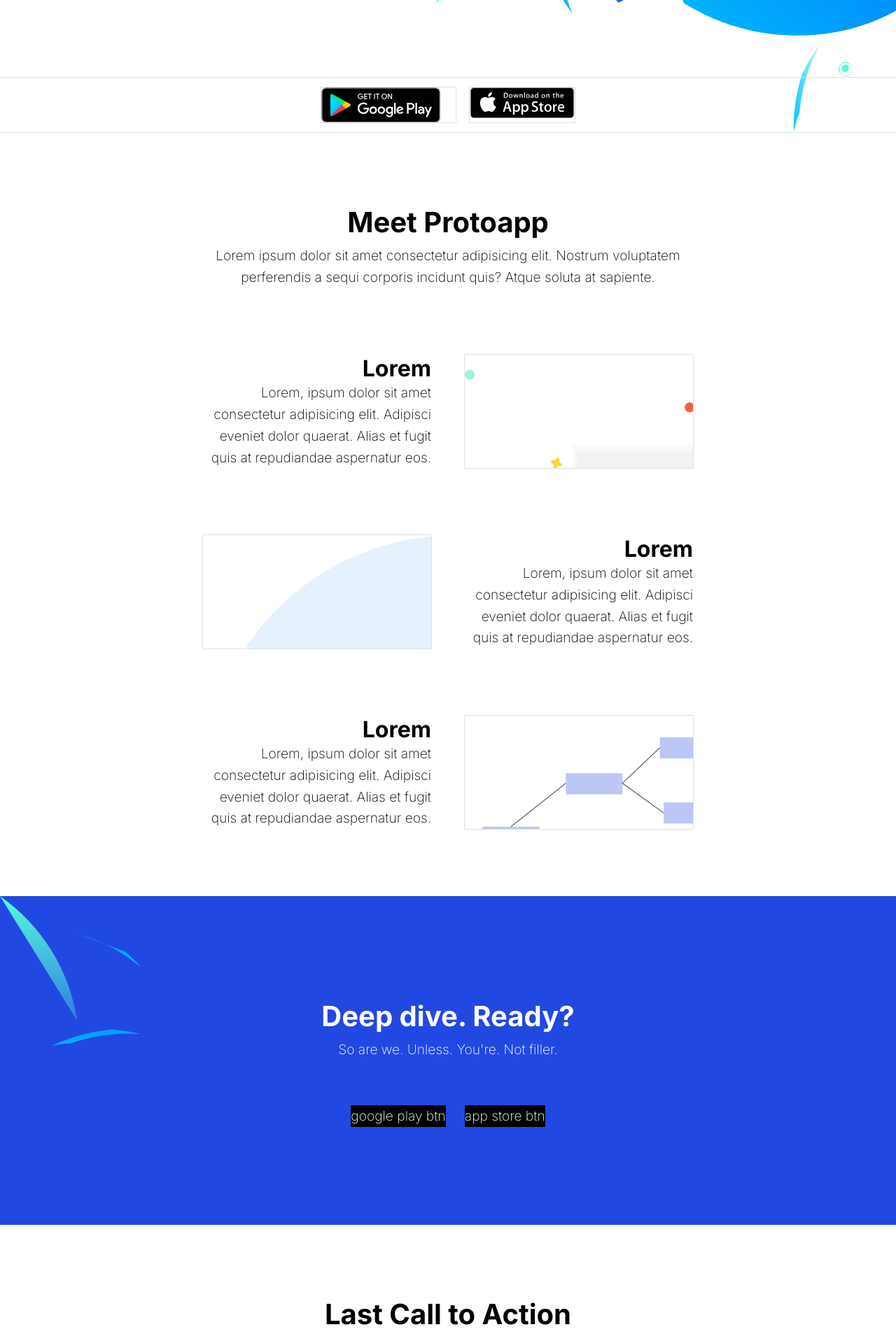
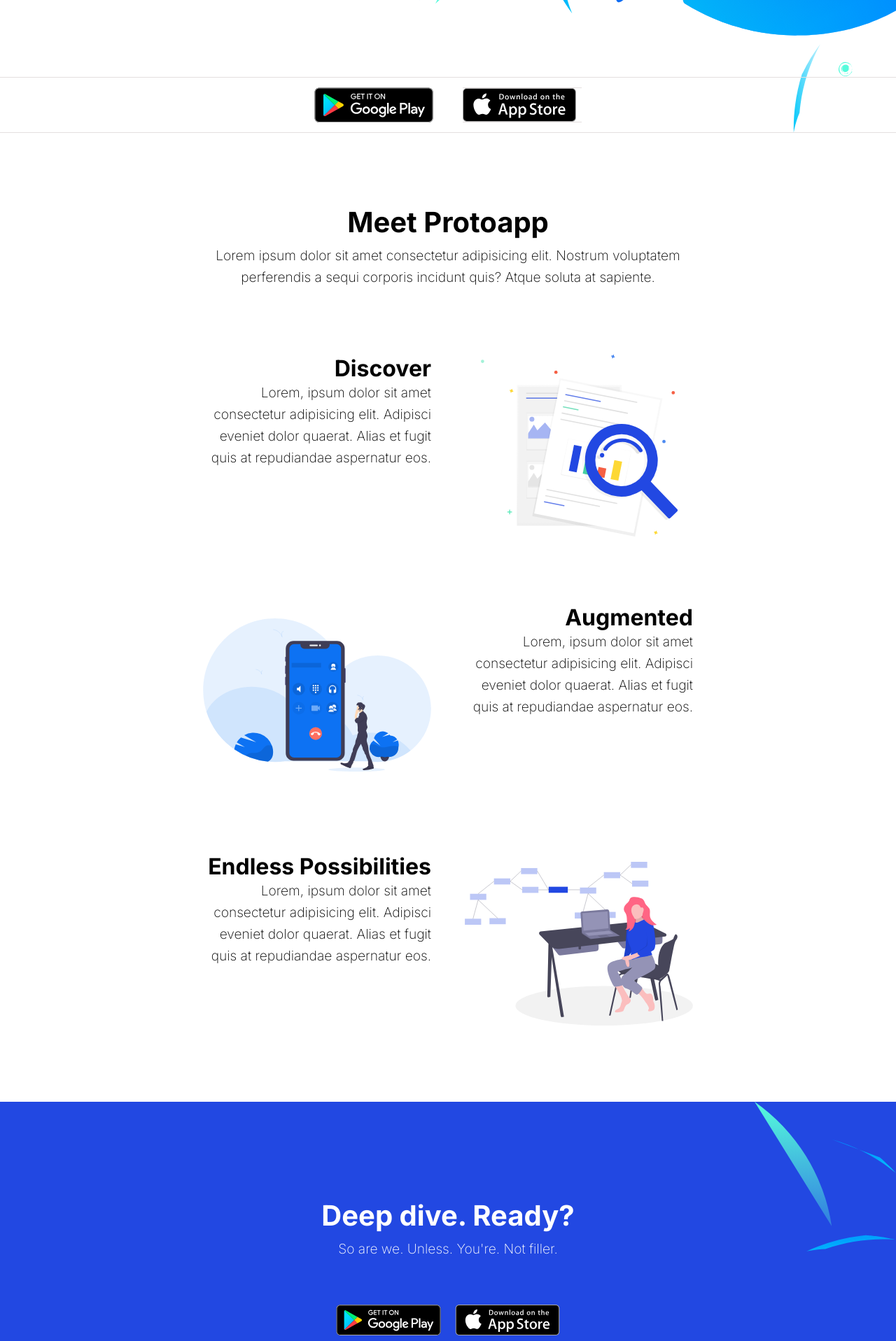
Before and after one commit to nashie1004/SSA, a Next.js app: page / in a window 1280 px wide. Shown: the part 360-2277 px from the top of the page at 70% size. Built offline with nearby package versions, Linux system fonts and the light colour scheme.

Commit message:
added more svg and responsive layout

```diff
--- a/app/globals.scss
+++ b/app/globals.scss
@@ -32,6 +32,30 @@ $transparentBlack: rgba(0, 0, 0, 0.3);
     display: none;
     height: 0;
   }
+
+  .mobileDownloadBtns{
+    display: flex;
+    gap: 1.2rem;
+    justify-content: center;
+    align-items: center;
+
+    .googlePlay{
+      cursor: pointer;
+      width: 150px;
+      height: 50px;
+      background-size: contain;
+      background-repeat: no-repeat;
+      background-image: url("../assets/badge.play-store.svg");
+    }
+    .appStore{
+      cursor: pointer;
+      width: 150px;
+      height: 50px;
+      background-size: contain;
+      background-repeat: no-repeat;
+      background-image: url("../assets/badge.app-store.svg");
+    }
+  }
 }
 main{
   min-height: 100vh;
@@ -65,9 +89,7 @@ main{
       width: 50px;
       height: 50px;
       background-repeat: no-repeat;
-      // background-size: contain;
       background-image: url("../assets/logo1.svg");
-      //outline: 1px solid $outline;
     }
   }
   div:first-of-type{
@@ -94,29 +116,12 @@ main{
     }
   }
 
-  .mobileDownloadBtns{
-    display: flex;
-    justify-content: center;
-    align-items: center;
-    gap: 1.2rem;
+  div:last-of-type{
     border-top: 1px solid $outline;
     border-bottom: 1px solid $outline;
 
-    #googlePlay{
-      outline: 1px solid $outline;
-      width: 150px;
-      height: 50px;
-      background-size: contain;
-      background-repeat: no-repeat;
-      background-image: url("../assets/badge.play-store.svg");
-    }
-    #appStore{
-      outline: 1px solid $outline;
-      background-repeat: no-repeat;
-      width: 150px;
-      height: 50px;
-      background-size: contain;
-      background-image: url("../assets/badge.app-store.svg");
+    div:last-of-type{
+      width: 170px;
     }
   }
 }
@@ -152,21 +157,20 @@ main{
 
     .cardImg{
       flex: 1;
-
-      outline: 1px solid $outline;
+      min-height: 260px;
+      background-size: contain;
+      background-position: center;
+      background-repeat: no-repeat;
+      min-width: 200px;
     }
   }
 }
 @media only screen and (max-width: 470px) {
   .LongCard{
-    div:first-of-type{
+    .cardTexts:first-of-type{
       h3,p{
         text-align: center !important;
       }
-    }
-    div{
-      display: grid;
-      place-content: center;
     }
   }
 }
@@ -176,7 +180,7 @@ main{
   place-items: center;
 
   background-repeat: no-repeat;
-  background-position: 0% 0%;
+  background-position: 100% 0%;
   background-image: url("../assets/bg-decals2.svg");
 
   div{
@@ -184,14 +188,8 @@ main{
       color: $white;
       text-align: center;
     }
-
-    div{
-      margin-top: 4rem;
-      display: flex;
-      justify-content: center;
-      gap: 1.7rem;
-
-      p{background: $black;}
+    p{
+      padding-bottom: 4rem;
     }
   }
 }
@@ -201,7 +199,6 @@ main{
   background-position: 100% 100%;
   background-image:
     url("../assets/bg-decals3.svg");
-  position: relative;
 
   h2,p:first-of-type{
     margin-inline: auto;
--- a/components/sections/SectionOne.tsx
+++ b/components/sections/SectionOne.tsx
@@ -20,8 +20,8 @@ export default function SectionOne() {
         <button>Get Started</button>
       </div>
       <div className='mobileDownloadBtns'>
-        <div id="googlePlay"></div>
-        <div id="appStore"></div>
+        <div className="googlePlay"></div>
+        <div className="appStore"></div>
       </div>
     </div>
   )
--- a/components/sections/SectionThree.tsx
+++ b/components/sections/SectionThree.tsx
@@ -6,9 +6,9 @@ export default function SectionThree() {
       <div>
         <h2>Deep dive. Ready?</h2>
         <p>So are we. Unless. You&apos;re. Not filler.</p>
-        <div>
-          <p>google play btn</p>
-          <p>app store btn</p>
+        <div className='mobileDownloadBtns'>
+          <div className="googlePlay"></div>
+          <div className="appStore"></div>
         </div>
       </div>
     </div>
--- a/components/sections/SectionTwo.tsx
+++ b/components/sections/SectionTwo.tsx
@@ -5,20 +5,24 @@ import product2 from '../../assets/product-smartphone.svg'
 import product3 from '../../assets/product-work.svg'
 
 export interface ILongCard{
+  title: string,
   image: any,
   imageOnRight: boolean
 }
 
 const longCards: ILongCard[] = [
   {
+    title: "Discover",
     image: product1,
     imageOnRight: true
   },
   {
+    title: "Augmented",
     image: product2,
     imageOnRight: false
   },
   {
+    title: "Endless Possibilities",
     image: product3,
     imageOnRight: true
   }
--- a/components/smallerComponents/LongCard.tsx
+++ b/components/smallerComponents/LongCard.tsx
@@ -2,7 +2,7 @@ import React from 'react'
 import { ILongCard } from '../sections/SectionTwo'
 
 export default function LongCard(
-  {image, imageOnRight}: ILongCard
+  {image, imageOnRight, title}: ILongCard
 ) {
 
   return (
@@ -11,7 +11,7 @@ export default function LongCard(
         imageOnRight ? (
           <>
             <div className='cardTexts'>
-              <h3>Lorem</h3>
+              <h3>{title}</h3>
               <p>Lorem, ipsum dolor sit amet consectetur adipisicing elit. Adipisci eveniet dolor quaerat. Alias et fugit quis at repudiandae aspernatur eos.</p>
             </div>
             <div className='cardImg'
@@ -24,7 +24,7 @@ export default function LongCard(
               style={{backgroundImage: `url(${image.src})`}}>
             </div>
             <div className='cardTexts'>
-              <h3>Lorem</h3>
+              <h3>{title}</h3>
               <p>Lorem, ipsum dolor sit amet consectetur adipisicing elit. Adipisci eveniet dolor quaerat. Alias et fugit quis at repudiandae aspernatur eos.</p>
             </div>
           </>
```
